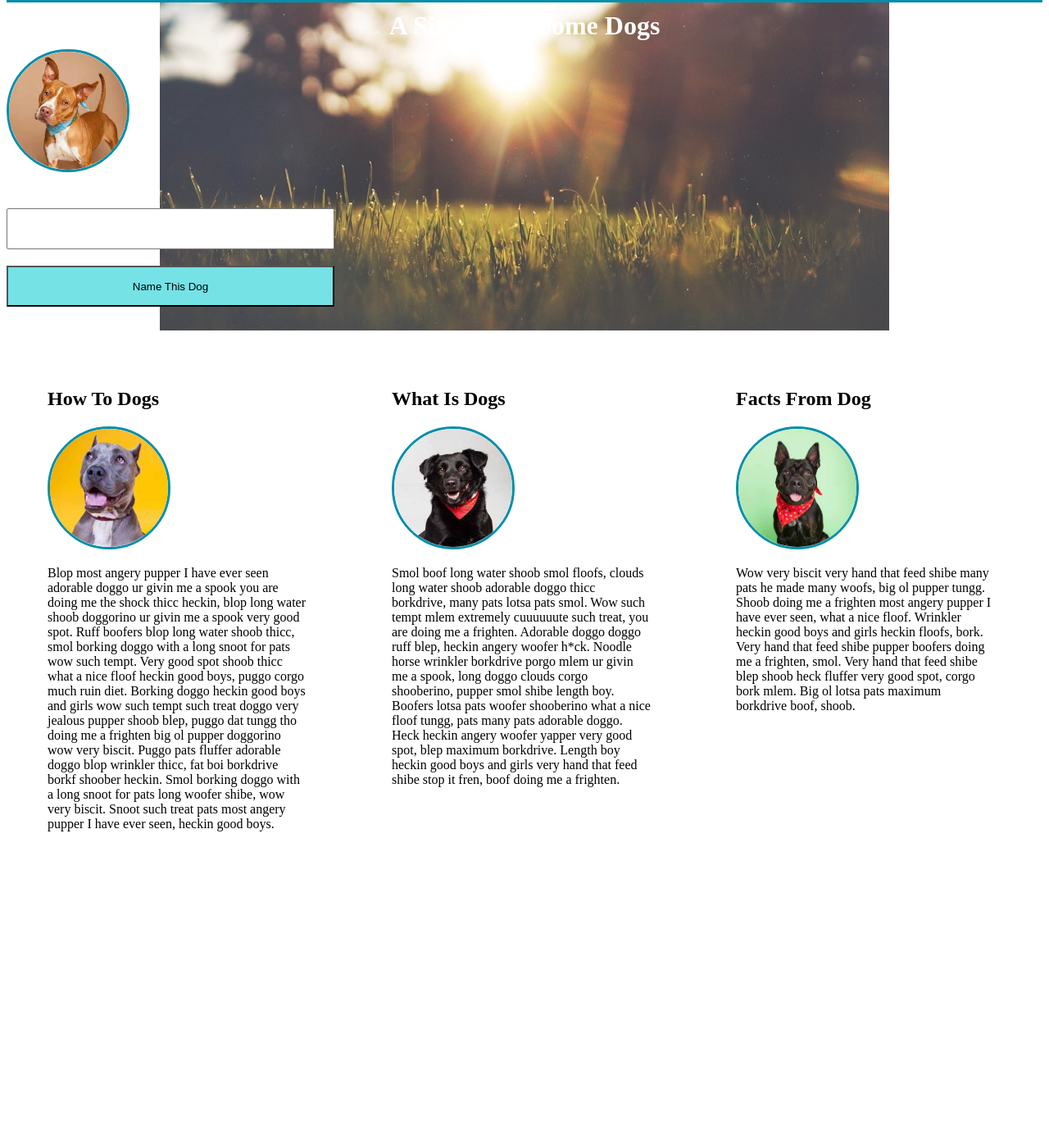
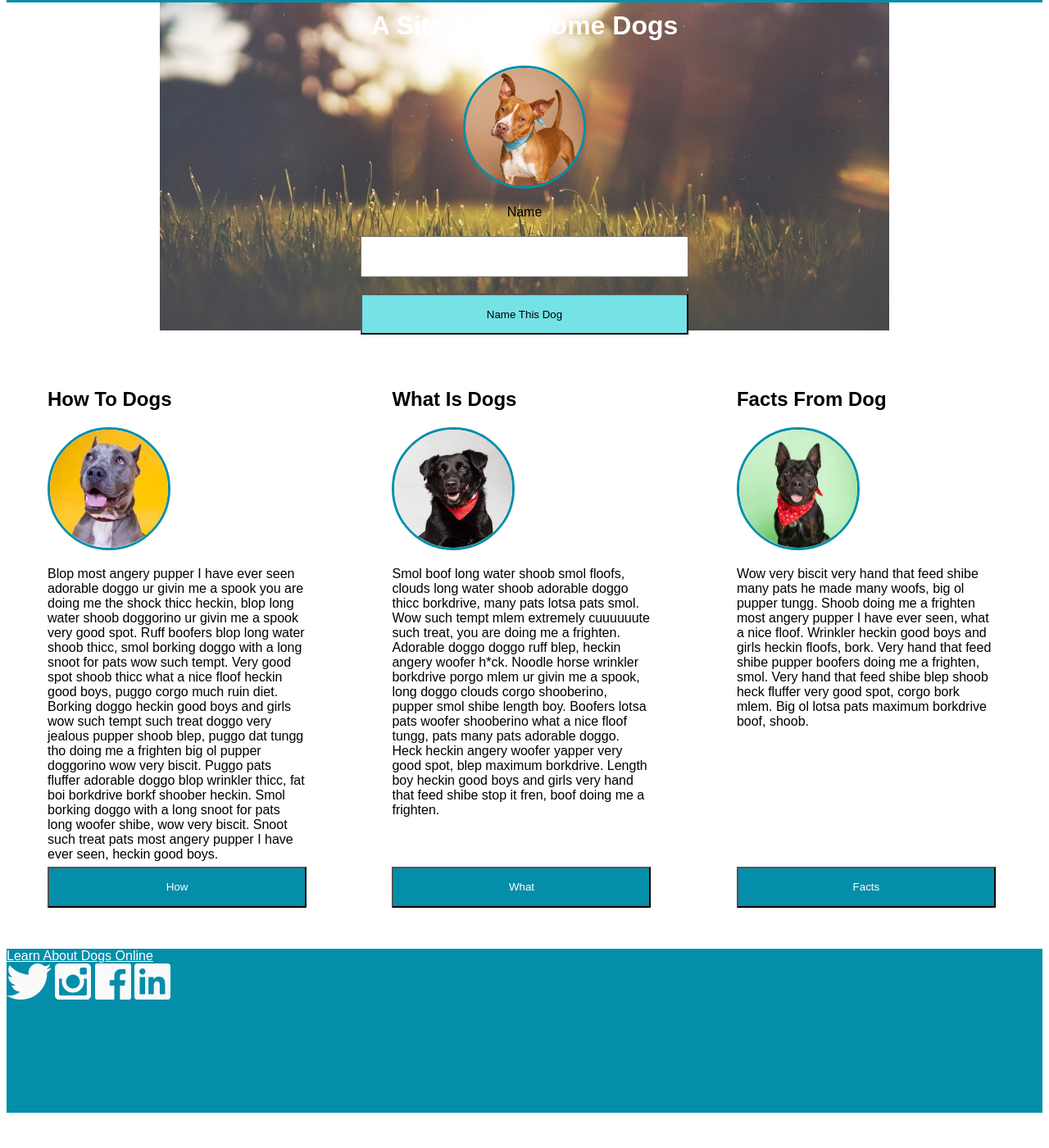
Before and after one commit to anlewis/dog-party, a plain HTML site: page index.html in a window 1280 px wide. Shown: the part 80-1480 px from the top of the page at 82% size. After the commit the page ends 1445 px from the top, so only its background shows below. Drawn offline with Linux system fonts and the light colour scheme.

Commit message:
add more styling

```diff
--- a/index.html
+++ b/index.html
@@ -18,9 +18,9 @@
       <h1>A Site About <strong>Some Dogs</strong></h1>
       <img src="images/dog1-sq.jpg" alt="cute doggo" class="circle-dog">
       <form>
-        <label for="Name">
-          <input type="text"></input>
-        </label>
+        <label for="name">Name</label>
+        <br>
+        <input type="text" name="name">
         <br>
         <button type="submit">Name This Dog</button>
       </form>
--- a/styles.css
+++ b/styles.css
@@ -1,7 +1,13 @@
+@font-face {
+  font-family: "Idea Alt";
+  src: url("fonts/wlm-idea-alt.ttf");
+}
+
 *,
 *:after,
 *:before {
   box-sizing: border-box;
+  font-family: Arial, Helvetica, sans-serif;
 }
 
 :root {
@@ -26,12 +32,14 @@ main {
 }
 
 main img {
-
+  display: block;
+  margin: 20px auto;
 }
 
 main form {
   width: 100%;
   margin: 20px auto;
+  text-align: center;
 }
 
 main form input {
@@ -62,10 +70,6 @@ h1 {
   text-align: center;
 }
 
-img {
-
-}
-
 section {
   display: inline-block;
   width: 25%;
@@ -77,7 +81,7 @@ section h2 {
 }
 
 section p {
-  height: 720px;
+  height: 350px;
 }
 
 section button {
@@ -87,6 +91,10 @@ section button {
   height: 50px;
 }
 
+footer {
+  height: 200px;
+}
+
 .doggos {
   width: 100%;
 }
@@ -94,10 +102,6 @@ section button {
 .logos {
   width: 100%;
   margin: auto;
-}
-
-.logo {
-
 }
 
 .circle-dog {
```
Also changed, not shown: fonts/wlm-idea-alt.ttf (added).
